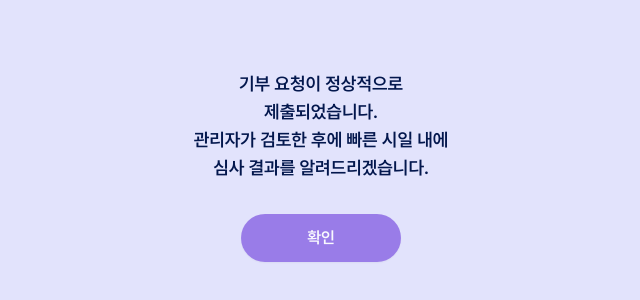
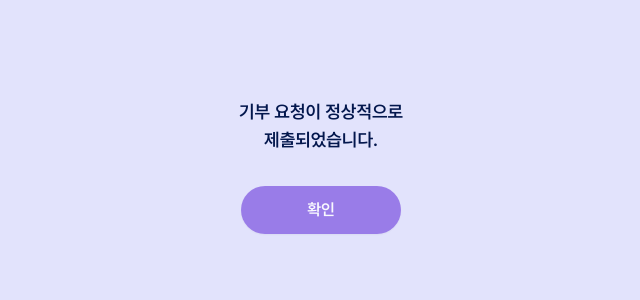
Before and after one commit to 2025-Advanced-Capstone-Chaeum/FE, a Next.js app: page /funding/register in a window 1280 px wide. Shown: the part 170-470 px from the top of the page, without its empty margins (319-959 px from the left). Built offline with nearby package versions, Linux system fonts and the light colour scheme.

Commit message:
design: 검토요청 메시지 제거

```diff
--- a/src/app/(funding)/funding/register/page.tsx
+++ b/src/app/(funding)/funding/register/page.tsx
@@ -7,8 +7,6 @@ const FundingRegisterPage = () => {
       <div className="flex flex-col justify-center items-center text-lg text-secondary font-semibold">
         <span>기부 요청이 정상적으로 </span>
         <span>제출되었습니다.</span>
-        <span>관리자가 검토한 후에 빠른 시일 내에</span>
-        <span>심사 결과를 알려드리겠습니다.</span>
       </div>
       <ConfirmButton />
     </div>
```
